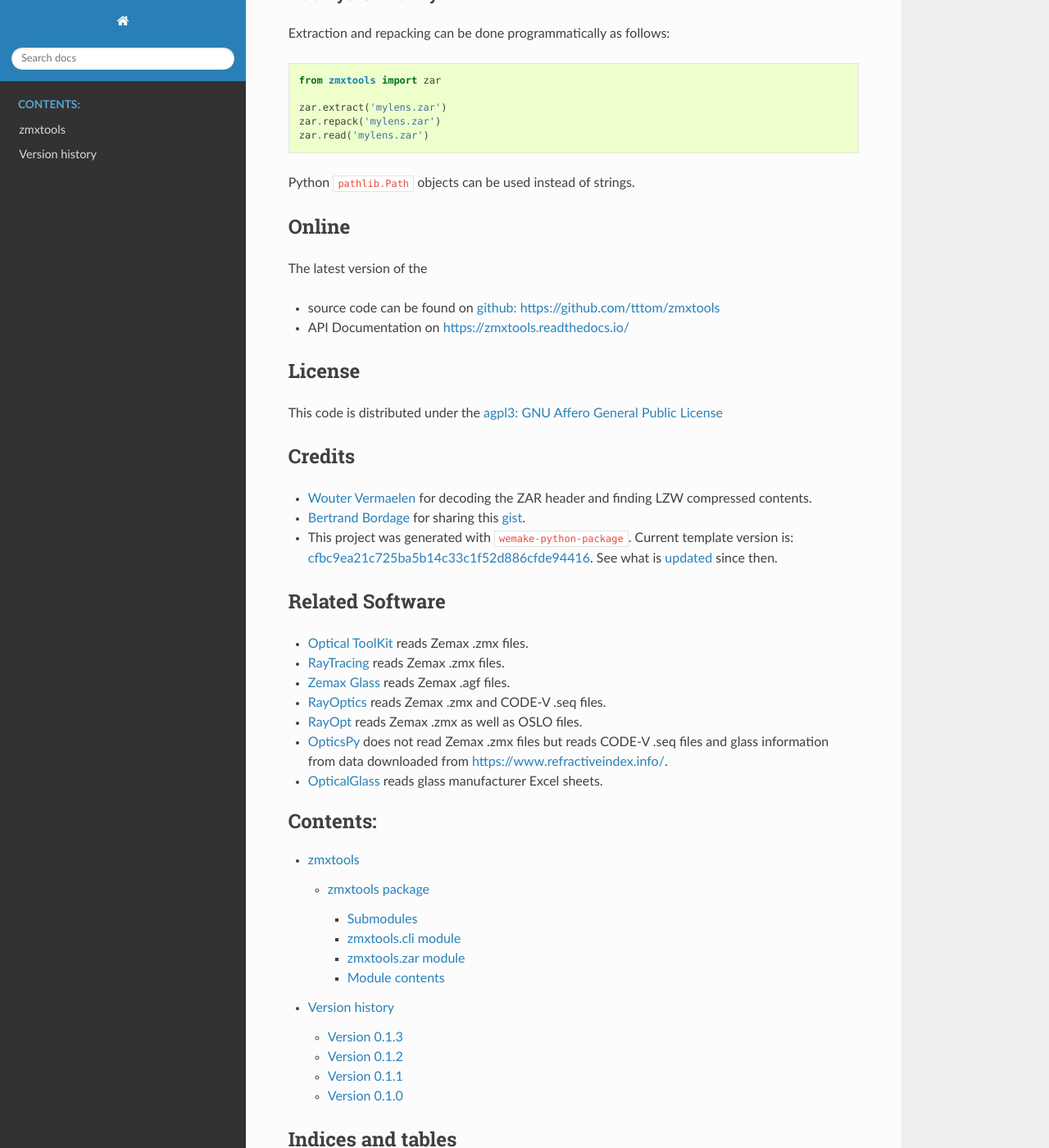
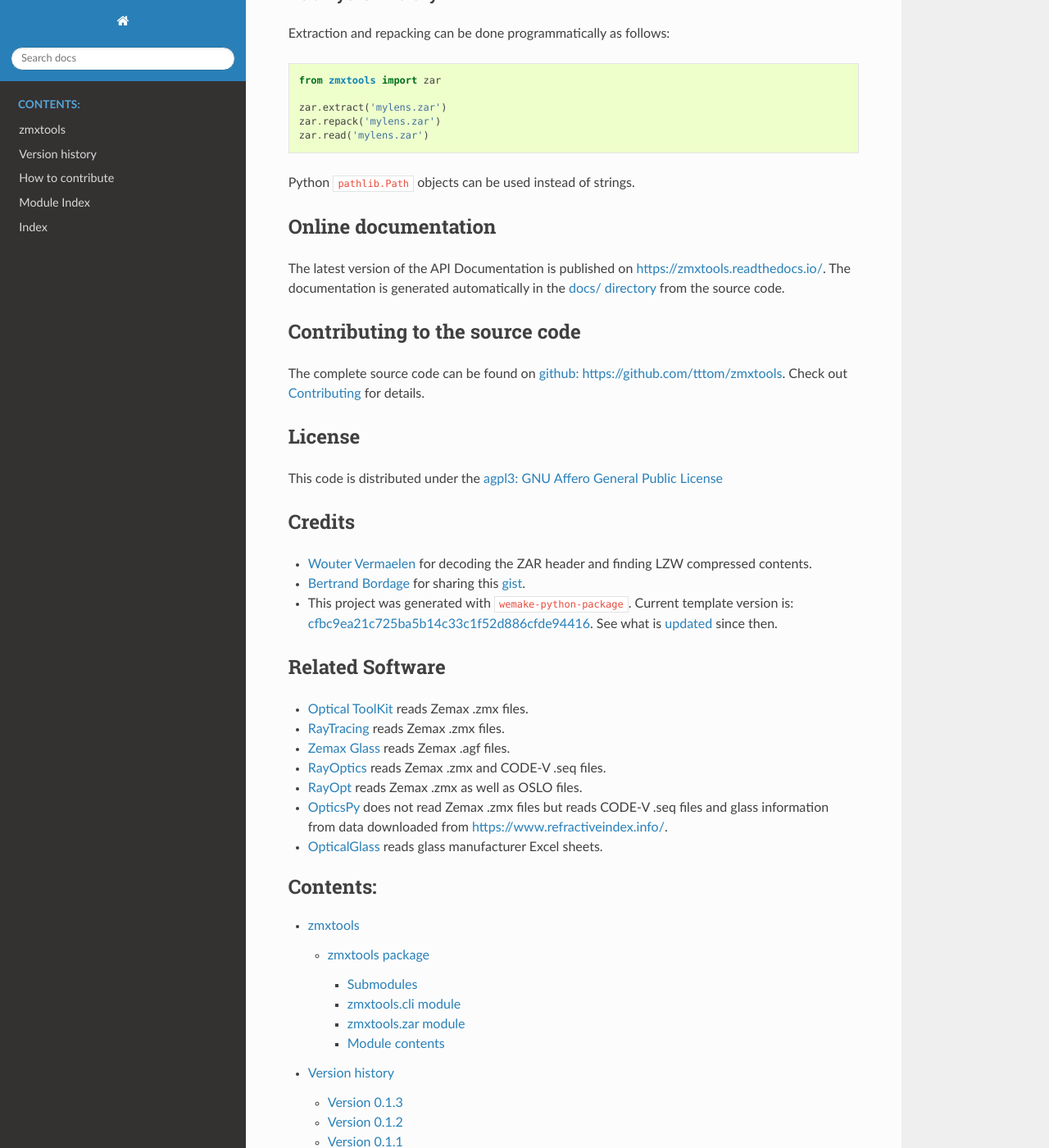
Before and after one commit to tttom/zmxtools, a Sphinx documentation site: the page built from docs/index.rst, in a window 1280 px wide and 1400 px high, scrolled down 1549 px. Shown: the whole window at 82% size. Built offline with Sphinx 7.4.7 and the Read the Docs theme 2.0.0, drawn with Linux system fonts in a browser that asks for light colours; some of the changed text lies outside the part shown.

````diff
--- a/README.md
+++ b/README.md
@@ -69,11 +69,13 @@ zar.read('mylens.zar')
 ```
 Python `pathlib.Path` objects can be used instead of strings.
 
-## Online
-The latest version of the
-- source code can be found on
-[github: https://github.com/tttom/zmxtools](https://github.com/tttom/zmxtools)
-- API Documentation on https://zmxtools.readthedocs.io/
+## Online documentation
+The latest version of the API Documentation is published on https://zmxtools.readthedocs.io/.
+The documentation is generated automatically in the [docs/ directory](docs) from the source code.
+
+## Contributing to the source code
+The complete source code can be found on [github: https://github.com/tttom/zmxtools](https://github.com/tttom/zmxtools).
+Check out [Contributing](CONTRIBUTING.md) for details.
 
 ## License
 This code is distributed under the
--- a/docs/conf.py
+++ b/docs/conf.py
@@ -11,8 +11,8 @@
 # documentation root, use os.path.abspath to make it absolute, like shown here.
 
 import datetime
+import sys
 from pathlib import Path
-import sys
 
 import tomlkit
 
@@ -112,7 +112,7 @@ master_doc = 'index'
 #
 # This is also used if you do content translation via gettext catalogs.
 # Usually you set "language" from the command line for these cases.
-language = None
+language = 'en'
 
 # List of patterns, relative to source directory, that match files and
 # directories to ignore when looking for source files.
--- a/docs/index.rst
+++ b/docs/index.rst
@@ -2,15 +2,18 @@
 
 
 .. toctree::
-  :maxdepth: 8
+  :maxdepth: -1
   :caption: Contents:
 
   source/modules
   source/changelog
+  source/contributing
+  modindex
+  genindex
 
 Indices and tables
 ------------------
 
+* :ref:`modindex`
 * :ref:`genindex`
-* :ref:`modindex`
 * :ref:`search`
--- /dev/null
+++ b/docs/source/contributing.rst
@@ -0,0 +1 @@
+.. mdinclude:: ../../CONTRIBUTING.md
--- a/docs/source/modules.rst
+++ b/docs/source/modules.rst
@@ -2,6 +2,6 @@ zmxtools
 ========
 
 .. toctree::
-   :maxdepth: 8
+   :maxdepth: -1
 
    zmxtools
--- a/setup.cfg
+++ b/setup.cfg
@@ -51,6 +51,7 @@ use_parentheses = true
 # See https://github.com/timothycrosley/isort#multi-line-output-modes
 multi_line_output = 3
 line_length = 120
+profile = wemake
 
 
 [tool:pytest]
````
Also changed, not shown: CONTRIBUTING.md (+8 -7 lines), pyproject.toml (+6 -5 lines).
